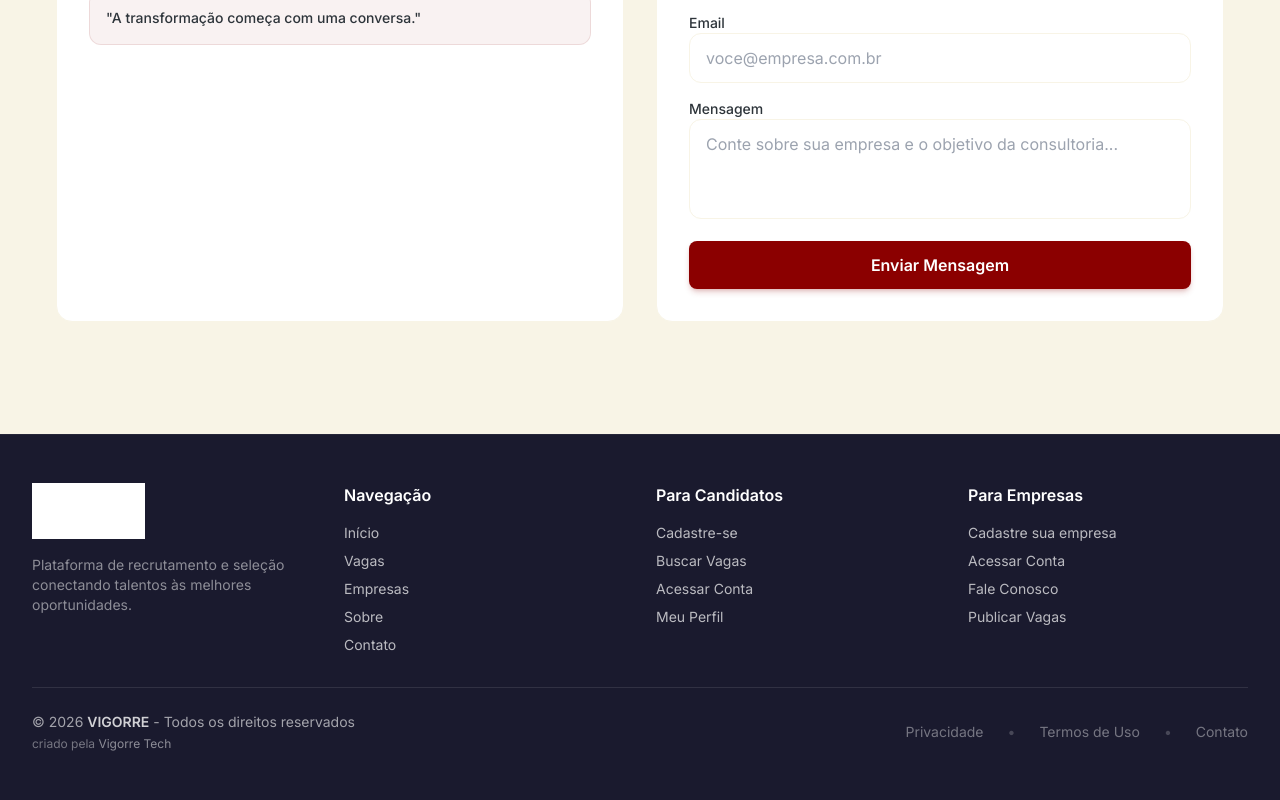
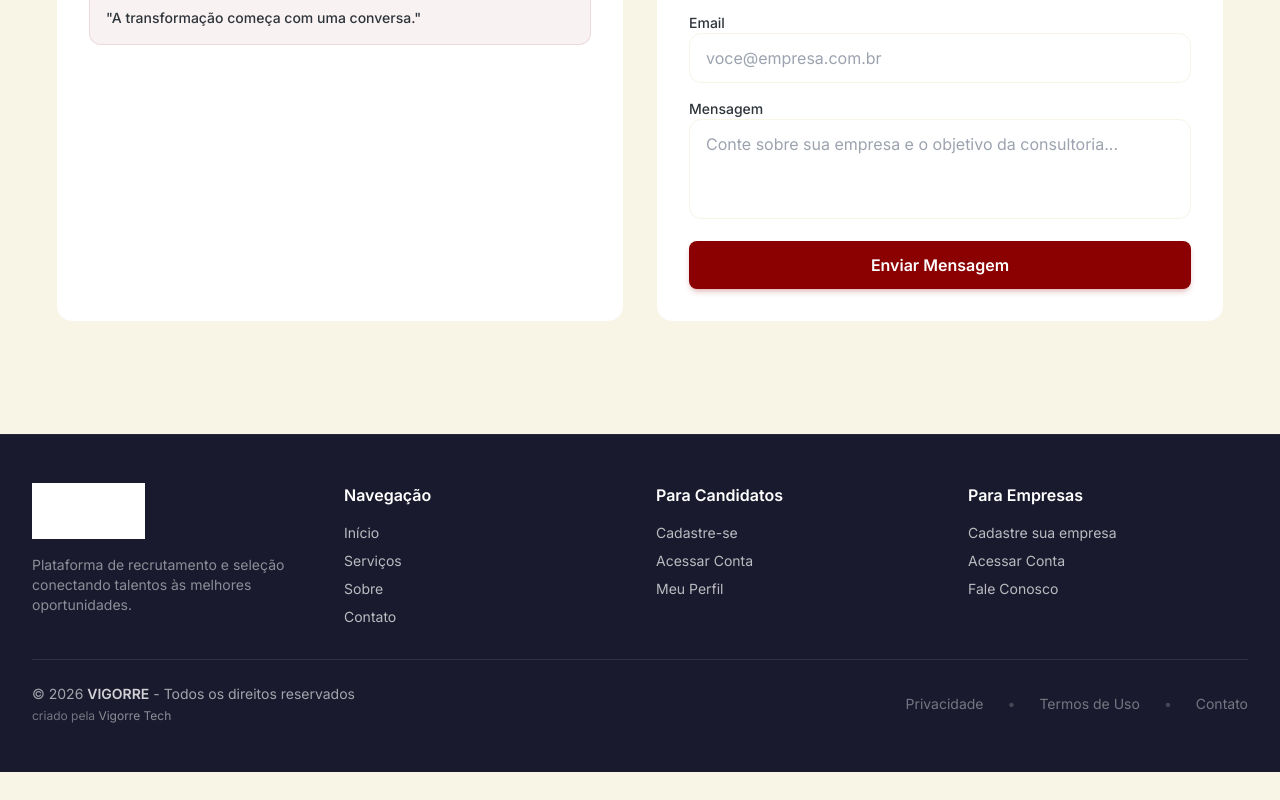
Before and after one commit to trivoroficial/consult_recruit, a Next.js app: page / in a window 1280 px wide. Shown: the part 3213-4013 px from the top of the page. After the commit the page ends 3985 px from the top, so only its background shows below. Built offline with nearby package versions, Linux system fonts and the light colour scheme.

Commit message:
Update Footer to hide on auth pages

```diff
--- a/src/components/layout/Footer.tsx
+++ b/src/components/layout/Footer.tsx
@@ -7,7 +7,7 @@ import Link from 'next/link'
 export function Footer() {
   const pathname = usePathname()
 
-  // NÃO MOSTRAR O FOOTER EM PÁGINAS DE DASHBOARD
+  // NÃO MOSTRAR O FOOTER EM PÁGINAS DE DASHBOARD E AUTH
   const isDashboard = pathname?.startsWith('/admin') ||
                       pathname?.startsWith('/empresa') ||
                       pathname?.startsWith('/candidato') ||
@@ -36,8 +36,7 @@ export function Footer() {
             <h4 className="text-white font-semibold mb-4">Navegação</h4>
             <ul className="space-y-2 text-sm">
               <li><Link href="/" className="hover:text-white transition">Início</Link></li>
-              <li><Link href="/vagas" className="hover:text-white transition">Vagas</Link></li>
-              <li><Link href="/empresas" className="hover:text-white transition">Empresas</Link></li>
+              <li><Link href="/servicos" className="hover:text-white transition">Serviços</Link></li>
               <li><Link href="/sobre" className="hover:text-white transition">Sobre</Link></li>
               <li><Link href="/contato" className="hover:text-white transition">Contato</Link></li>
             </ul>
@@ -48,7 +47,6 @@ export function Footer() {
             <h4 className="text-white font-semibold mb-4">Para Candidatos</h4>
             <ul className="space-y-2 text-sm">
               <li><Link href="/cadastro" className="hover:text-white transition">Cadastre-se</Link></li>
-              <li><Link href="/vagas" className="hover:text-white transition">Buscar Vagas</Link></li>
               <li><Link href="/login" className="hover:text-white transition">Acessar Conta</Link></li>
               <li><Link href="/candidato/perfil" className="hover:text-white transition">Meu Perfil</Link></li>
             </ul>
@@ -61,7 +59,6 @@ export function Footer() {
               <li><Link href="/empresa/cadastro" className="hover:text-white transition">Cadastre sua empresa</Link></li>
               <li><Link href="/login" className="hover:text-white transition">Acessar Conta</Link></li>
               <li><Link href="/contato" className="hover:text-white transition">Fale Conosco</Link></li>
-              <li><Link href="/empresa/vagas" className="hover:text-white transition">Publicar Vagas</Link></li>
             </ul>
           </div>
         </div>
```
